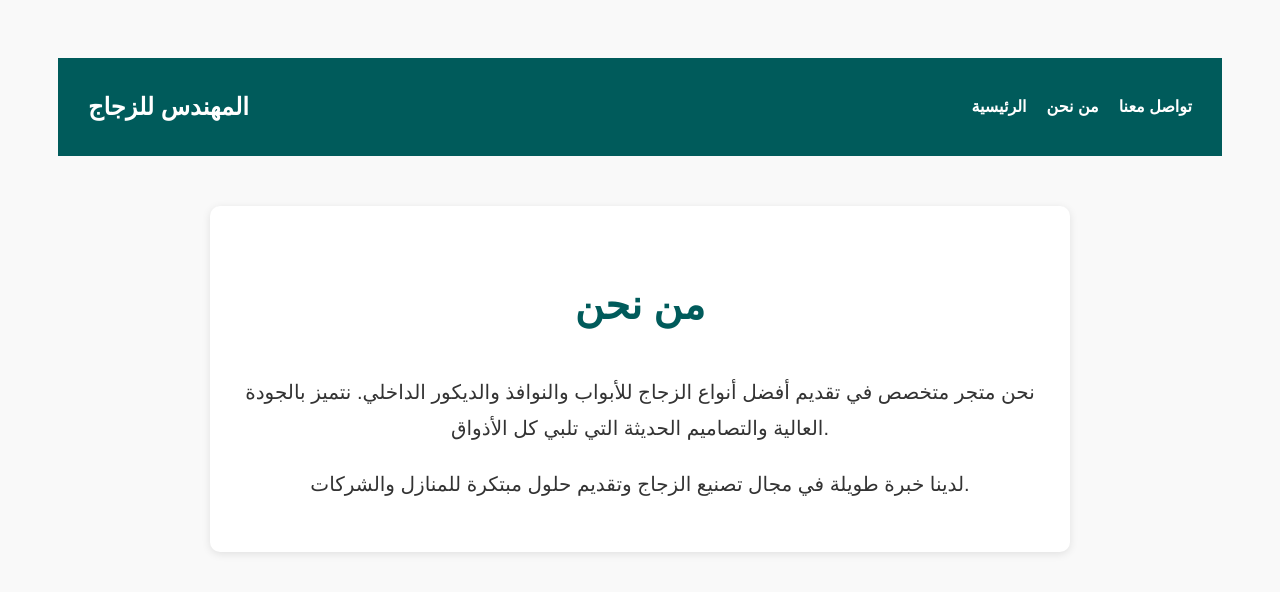
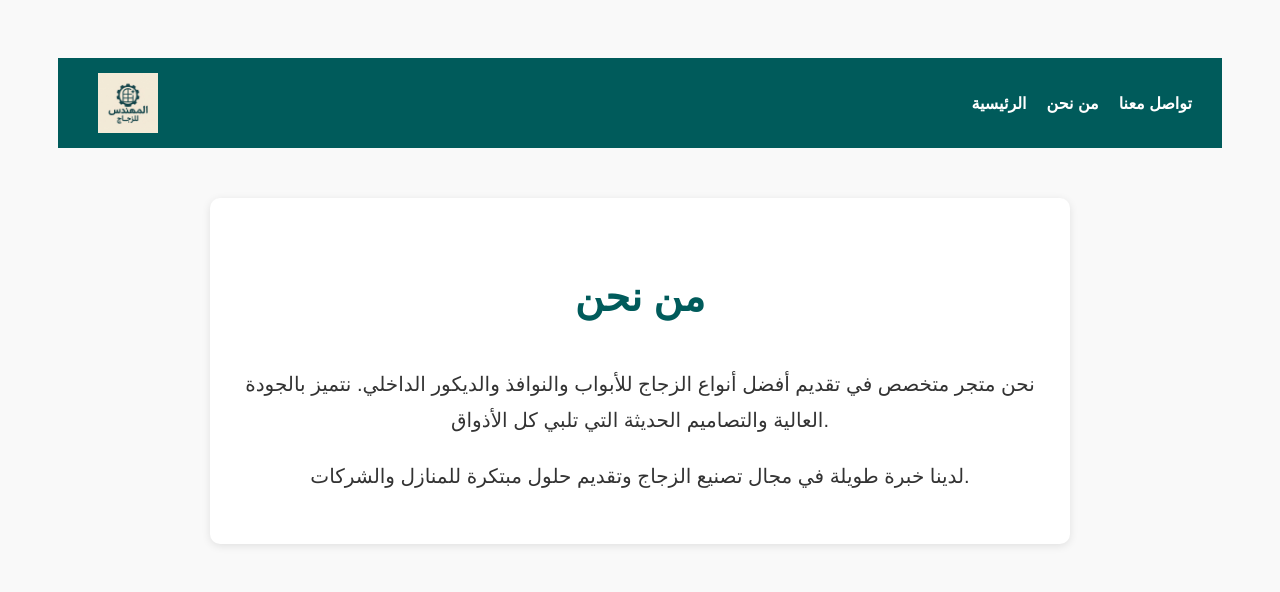
Before and after one commit to sahsssaa/glass-store, a plain HTML site: page about.html in a window 1280 px wide. Drawn offline with Linux system fonts and the light colour scheme.

Commit message:
Add files via upload

```diff
--- a/about.html
+++ b/about.html
@@ -8,7 +8,7 @@
 <body>
 
     <nav class="navbar">
-        <h2 class="logo">المهندس للزجاج</h2>
+        <img src="images/logo.png" alt="لوجو المهندس للزجاج" class="logo">
         <ul class="nav-links">
             <li><a href="index.html">الرئيسية</a></li>
             <li><a href="about.html">من نحن</a></li>
--- a/style.css
+++ b/style.css
@@ -63,10 +63,10 @@ p {
 }
 
 .logo {
-    font-size: 24px;
-    font-weight: bold;
+  height: 60px;
+  width: auto;
+  margin-left: 10px;
 }
-
 .nav-links {
     list-style: none;
     display: flex;
```
Also changed, not shown: contact.html (+1 -1 lines), index.html (+1 -1 lines), images/logo.png (added).
